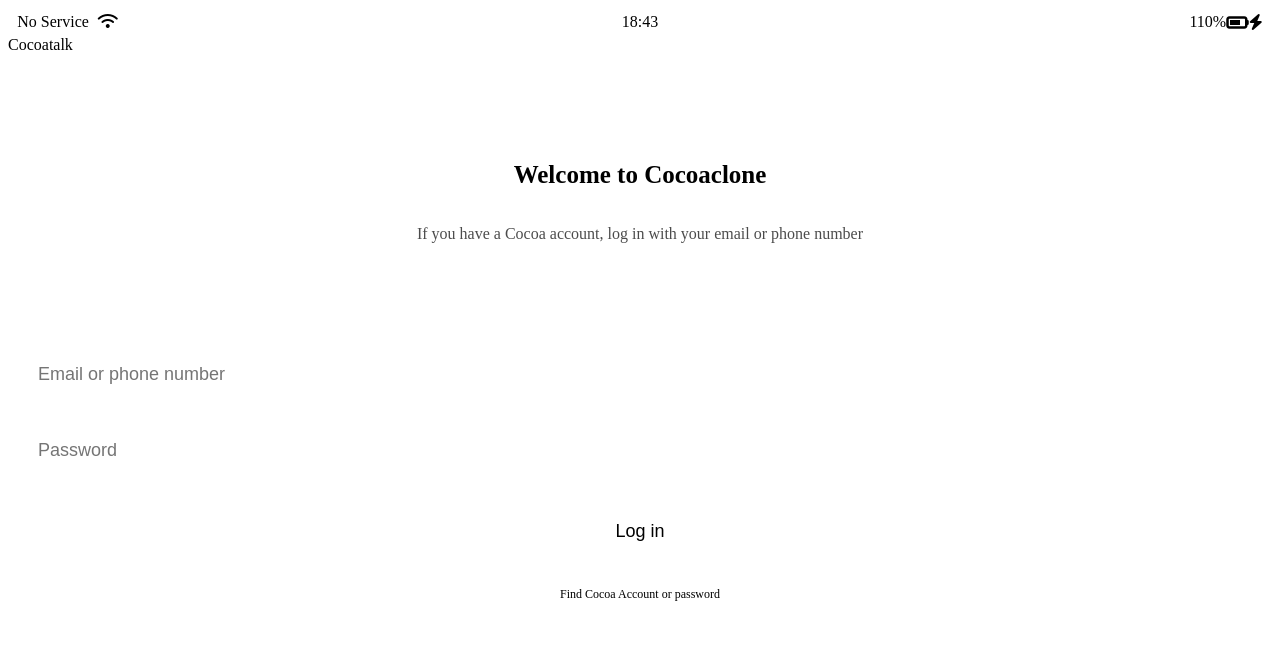
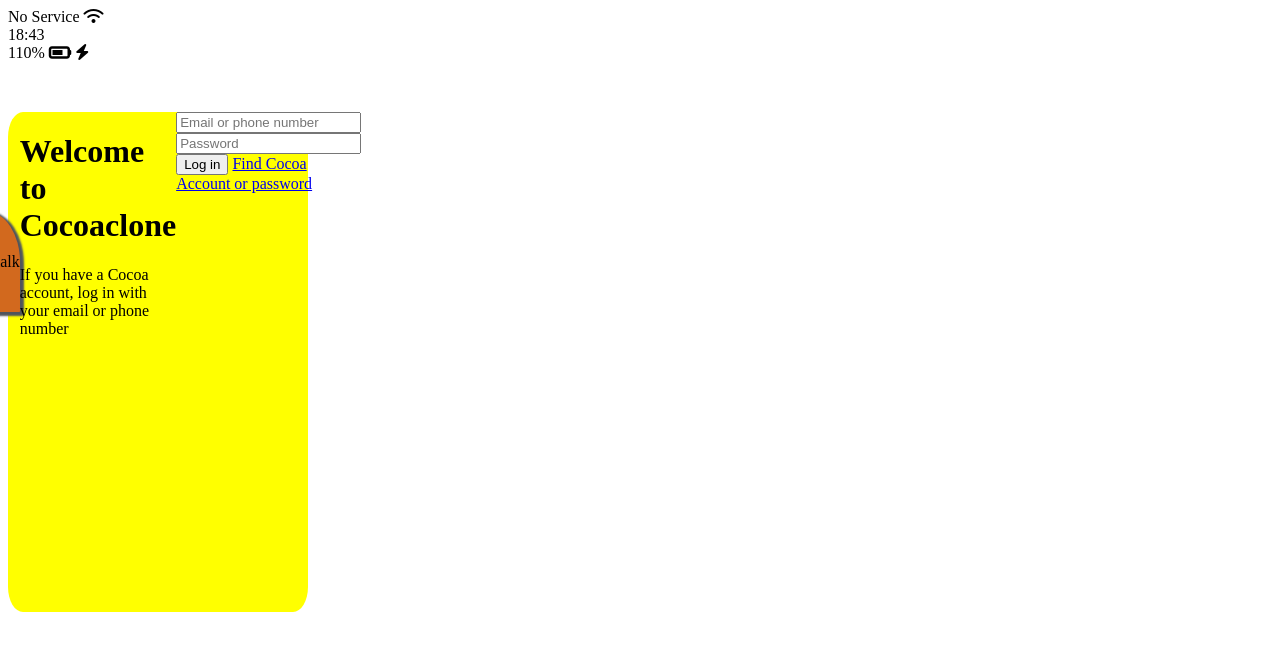
Before and after one commit to eugenemcho/cocoatalkclone, a plain HTML site: page index.html in a window 1280 px wide. Drawn offline with Linux system fonts and the light colour scheme.

Commit message:
Update style4final__welcome.css

```diff
--- a/style4final__welcome.css
+++ b/style4final__welcome.css
@@ -1,6 +1,37 @@
 @media screen and (max-width: 601px) and (max-width: 1200px) and (orientation: landscape;) {
 }
 
+.intro {
+  margin-top: 50px;
+  height: 500px;
+  width: 300px;
+  background-color: yellow;
+  display: flex;
+  justify-content: center;
+  align-content: center;
+  border-radius: 5% 5% 5% 5%;
+}
+
+.cocoatalk {
+  margin-top: 100px;
+  height: 100px;
+  width: 100px;
+  background-color: chocolate;
+  border-radius: 50% 50% 1% 50%;
+  display: flex;
+  justify-content: center;
+  align-items: center;
+  box-shadow: 2px 2px 2px 2px #50555c;
+  animation:pulse 3s;
+}
+
+@keyframes pulse{
+  0% {
+    background-color: black;
+  }
+  100% {
+    background-color:yellow;
+}
 .status-bar {
   display: flex;
   justify-content: center;
```
